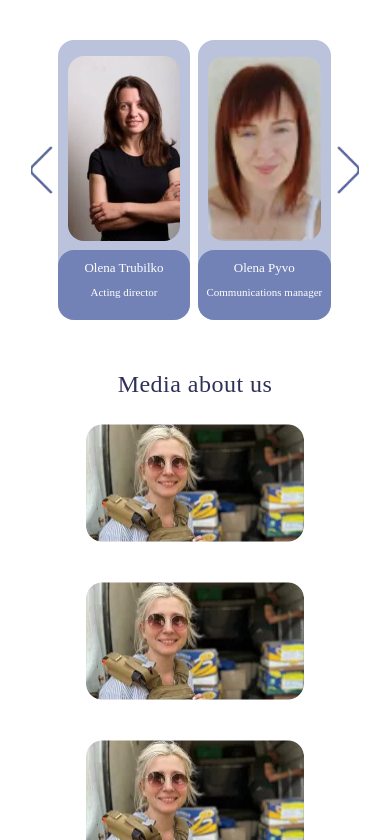
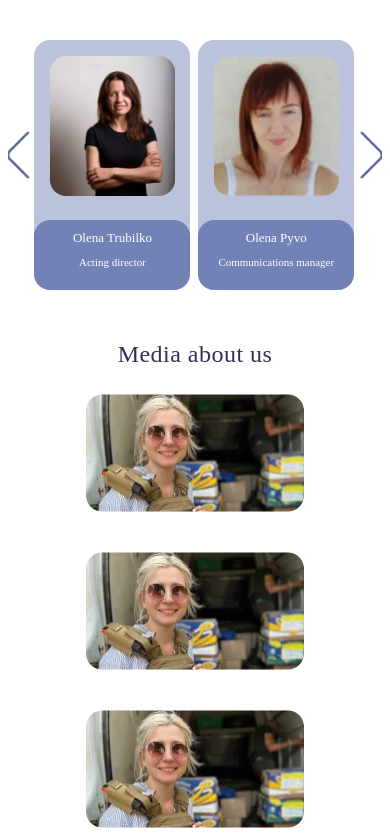
Before and after one commit to Ukrainian-Educational-Foundation/home-project, a Next.js app: page /en in a window 390 px wide. Shown: the part 6881-7721 px from the top of the page. Built offline with nearby package versions, Linux system fonts and the light colour scheme.

Commit message:
fix size slider

```diff
--- a/src/components/organisms/AboutFond/AboutFond.module.css
+++ b/src/components/organisms/AboutFond/AboutFond.module.css
@@ -401,7 +401,7 @@
   }
 
   .about_fond_card {
-    padding: 3vw 1vw;
+    padding: 3vw 0;
   }
 
   .about_fond_wrap > ul {
@@ -424,7 +424,7 @@
   }
 
   .about_fond_team > div:nth-of-type(2) {
-    width: 84vw;
+    width: 96vw;
   }
 
   .about_fond > ul > li > div:first-child {
@@ -439,12 +439,12 @@
   }
 
   .about_fond_wrap {
-    width: 84vw;
+    width: 97vw;
   }
 
   .about_fond_card > div:last-child,
   .about_fond_card > div:first-child {
-    width: 32vw;
+    width: 40vw;
     font-size: 12px;
     line-height: 12px;
   }
@@ -454,21 +454,21 @@
   }
 
   .about_fond_wrap > ul > li {
-    width: 34vw;
-    height: 350px;
+    width: 40vw;
+    height: 320px;
     justify-content: space-between;
   }
 
   .about_img_wrap {
     position: relative;
-    width: 85%;
-    height: 70%;
+    width: 80%;
+    height: 60%;
   }
 }
 
 @media (max-width: 600px) {
   .about_fond_wrap > ul > li {
-    height: 300px;
+    height: 260px;
   }
 }
 
@@ -486,7 +486,7 @@
   }
 
   .about_fond_wrap > ul > li {
-    height: 280px;
+    height: 250px;
   }
 }
 
--- a/src/components/organisms/AboutFond/AboutFond.tsx
+++ b/src/components/organisms/AboutFond/AboutFond.tsx
@@ -18,7 +18,7 @@ interface DataProps {
 enum Slide {
   VIEW = 930,
   VIEW_TAB = 66,
-  VIEW_MOB = 72,
+  VIEW_MOB = 84,
 }
 
 function AboutFond() {
```
